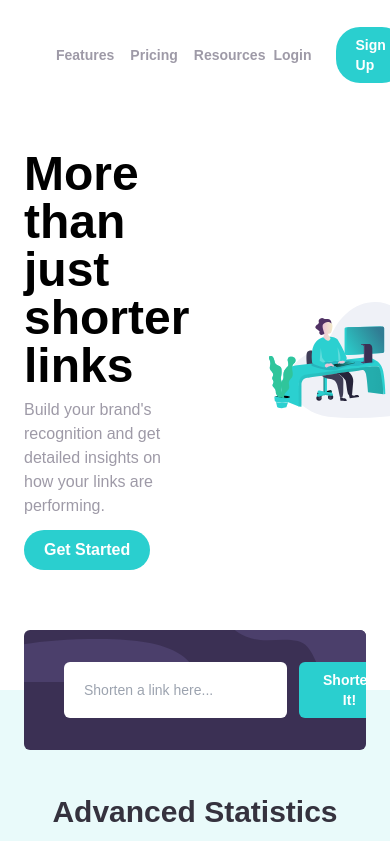
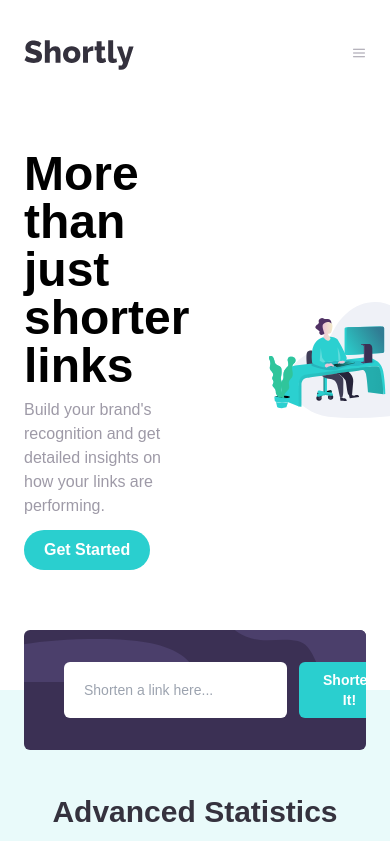
Before and after one commit to facuperezm/url-shortener, a React (Vite) app: page / in a window 390 px wide. Shown: the top 841 px of the page. Built offline with nearby package versions, Linux system fonts and the light colour scheme.

Commit message:
app: dropdown completed

```diff
--- a/package.json
+++ b/package.json
@@ -9,8 +9,11 @@
     "preview": "vite preview"
   },
   "dependencies": {
+    "@headlessui/react": "^1.7.13",
+    "babel-plugin-macros": "^3.1.0",
     "react": "^18.2.0",
-    "react-dom": "^18.2.0"
+    "react-dom": "^18.2.0",
+    "react-icons": "^4.8.0"
   },
   "devDependencies": {
     "@tailwindcss/line-clamp": "^0.4.2",
--- a/src/components/Navbar.tsx
+++ b/src/components/Navbar.tsx
@@ -1,23 +1,25 @@
 import logo from "../assets/logo.svg";
+import { RxHamburgerMenu } from "react-icons/rx";
+import { Menu } from "@headlessui/react";
 
 export default function Navbar() {
   return (
     <header className="flex flex-row w-full px-6 md:px-36 xl:px-20 items-center justify-between text-neutral-grayish-violet text-sm font-bold">
-      <nav className="flex flex-row items-center py-10  ">
+      <nav className="flex flex-row items-center py-10">
         <div>
           <img src={logo} className="w-[110px] h-[30px] cursor-pointer" />
         </div>
-        <a href="#" className="px-2 ml-6">
+        <a href="#" className="px-2 ml-6 hidden lg:block">
           Features
         </a>
-        <a href="#" className="px-2">
+        <a href="#" className="px-2 hidden lg:block">
           Pricing
         </a>
-        <a href="#" className="px-2">
+        <a href="#" className="px-2 hidden lg:block">
           Resources
         </a>
       </nav>
-      <div className="flex flex-row items-center gap-6">
+      <div className="lg:flex flex-row items-center gap-6 hidden">
         <a href="#">Login</a>
         <a
           href="#"
@@ -26,6 +28,68 @@ export default function Navbar() {
           Sign Up
         </a>
       </div>
+      <div className="">
+        <Menu>
+          <Menu.Button>
+            <RxHamburgerMenu />
+          </Menu.Button>
+          <Menu.Items className="flex flex-col justify-center items-center border-mx font-bold m-auto absolute z-10 pb-6 left-[50%] transform -translate-x-[50%] top-10 w-[50%] bg-primary-dark-violet space-y-4 rounded-xl px-5">
+            <Menu.Item>
+              {({ active }) => (
+                <a
+                  className={`text-white py-2 pt-6 ${active && "bg-blue-500"}`}
+                  href="/"
+                >
+                  Features
+                </a>
+              )}
+            </Menu.Item>
+            <Menu.Item>
+              {({ active }) => (
+                <a
+                  className={`text-white py-2 ${active && "bg-blue-500"}`}
+                  href="/account-settings"
+                >
+                  Pricing
+                </a>
+              )}
+            </Menu.Item>
+            <Menu.Item>
+              {({ active }) => (
+                <a
+                  className={`text-white py-2 pb-6 ${active && "bg-blue-500"}`}
+                  href="/account-settings"
+                >
+                  Resources
+                </a>
+              )}
+            </Menu.Item>
+            <div className="h-[0.5px] bg-neutral-grayish-violet w-[90%] opacity-30"></div>
+            <Menu.Item>
+              {({ active }) => (
+                <a
+                  className={`text-white py-2 pt-2 ${active && "bg-blue-500"}`}
+                  href="/account-settings"
+                >
+                  Login
+                </a>
+              )}
+            </Menu.Item>
+            <Menu.Item>
+              {({ active }) => (
+                <a
+                  className={`text-white bg-primary-cyan rounded-full text-center w-full py-2  ${
+                    active && "bg-blue-500"
+                  }`}
+                  href="/account-settings"
+                >
+                  Sign Up
+                </a>
+              )}
+            </Menu.Item>
+          </Menu.Items>
+        </Menu>
+      </div>
     </header>
   );
 }
```
Also changed, not shown: 1 other file (tests, documents, lock files or other folders).
